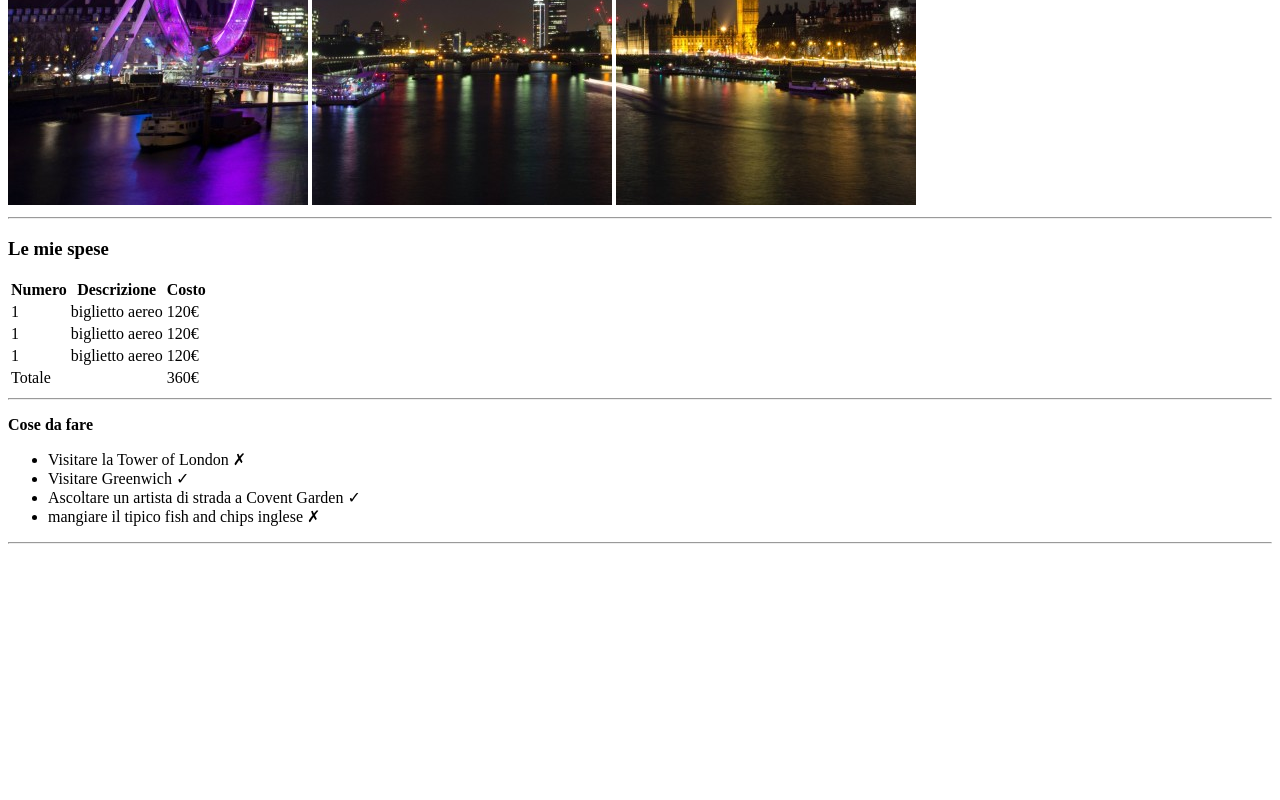
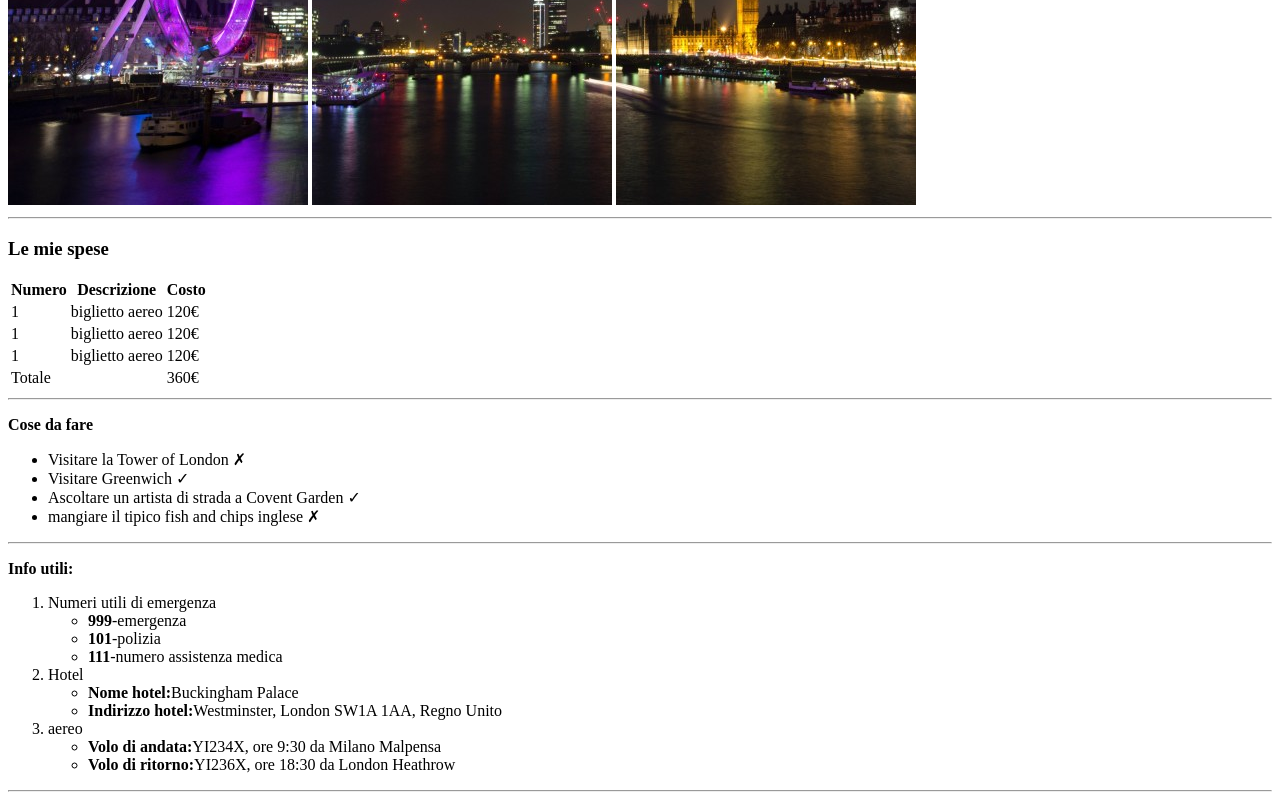
Before and after one commit to mesciuS/html-london-trip, a plain HTML site: page index.html in a window 1280 px wide. Shown: the part 475-1275 px from the top of the page. Before the commit the page ends 1027 px from the top, so only its background shows below. Drawn offline with Linux system fonts and the light colour scheme.

Commit message:
seconda lista

```diff
--- a/index.html
+++ b/index.html
@@ -73,6 +73,35 @@
         <hr>
 
     <div>
+        <!-- info utili e seconda lista -->
+        <p><strong>Info utili:</strong></p>
+
+        <ol>
+            <li>
+                Numeri utili di emergenza
+                <ul>
+                    <li><b>999</b>-emergenza</li>
+                    <li><b>101</b>-polizia</li>
+                    <li><b>111</b>-numero assistenza medica</li>
+                </ul>
+            </li>
+            <li>
+                Hotel
+                <ul>
+                    <li><b>Nome hotel:</b>Buckingham Palace</li>
+                    <li><b>Indirizzo hotel:</b>Westminster, London SW1A 1AA, Regno Unito</li>
+                </ul>
+            </li>
+            <li>
+                aereo
+                <ul>
+                    <li><b>Volo di andata:</b>YI234X, ore 9:30 da Milano Malpensa</li>
+                    <li><b>Volo di ritorno:</b>YI236X, ore 18:30 da London Heathrow</li>
+                </ul>
+            </li>
+        </ol>
+        <!-- fine info e seconda lista -->
+        <hr>
 
     </div>
 
```
